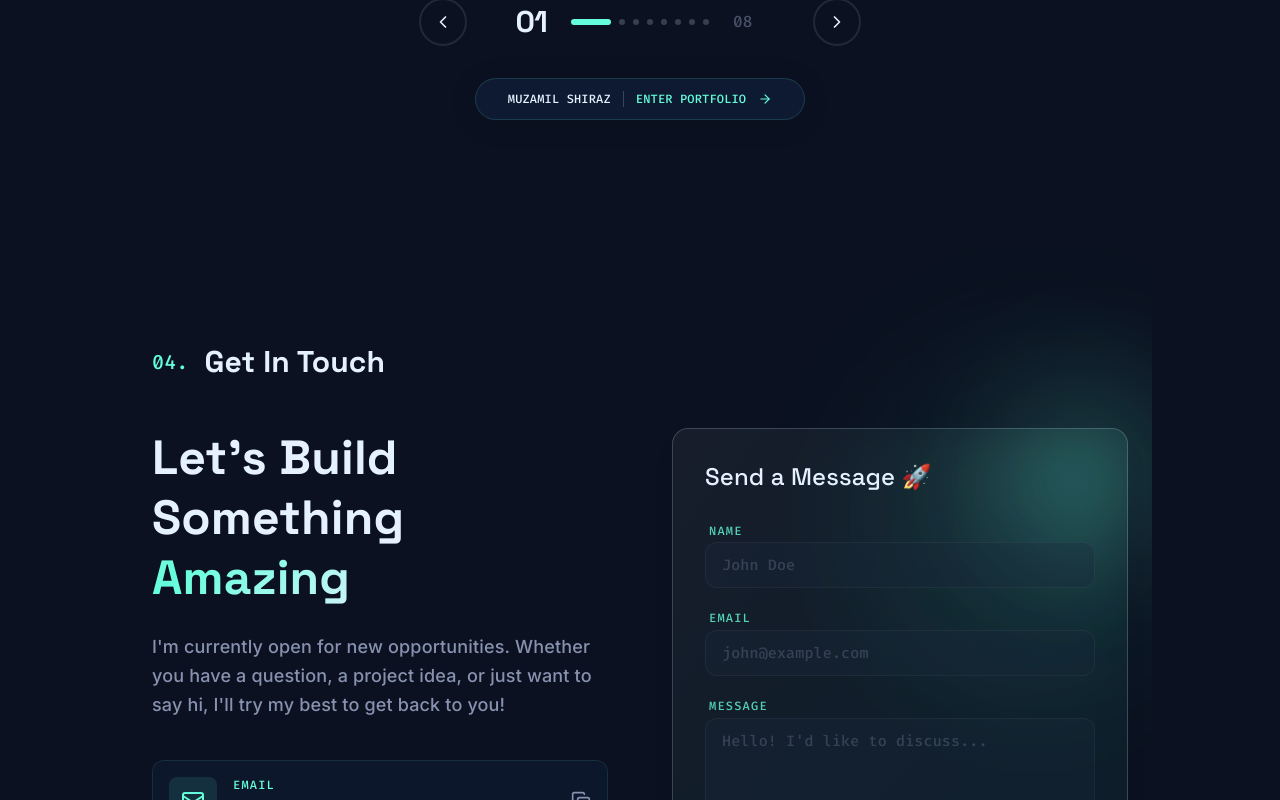
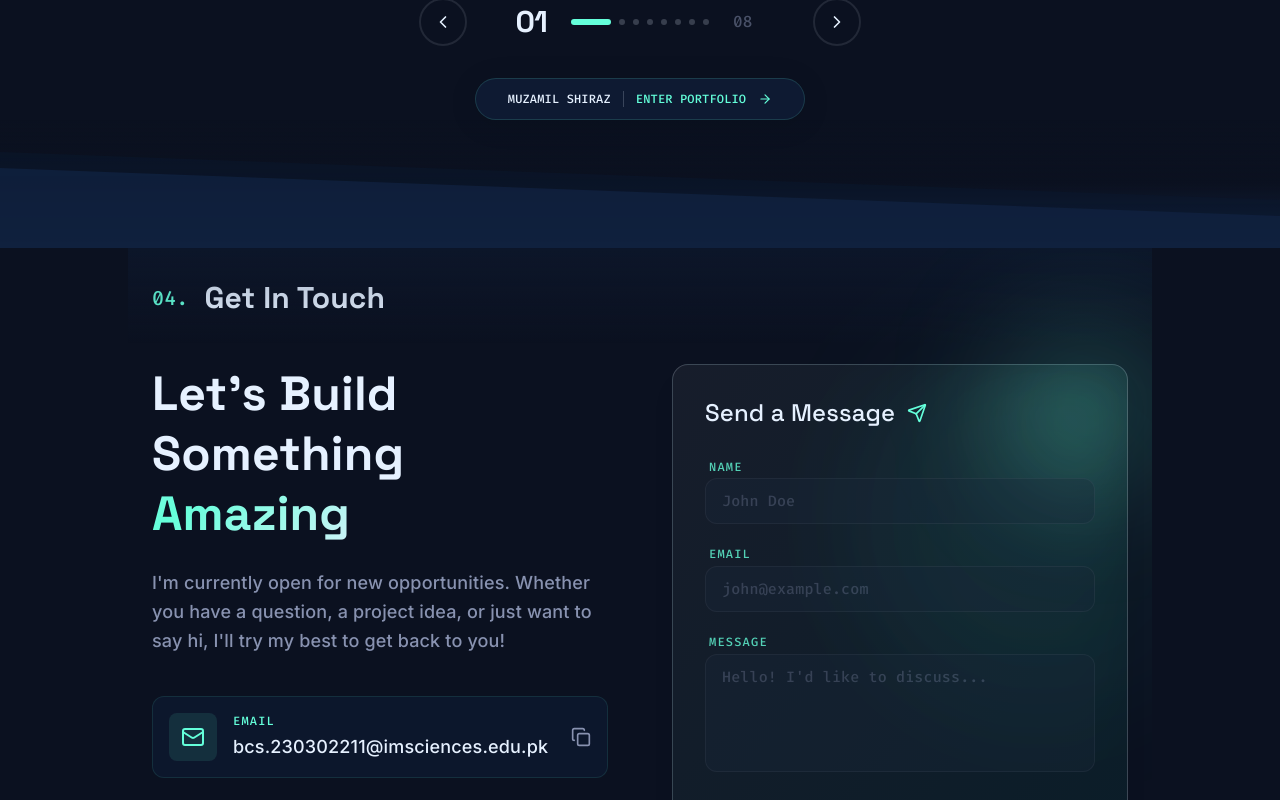
Before and after one commit to muz4miL/updated-portfolio, a Next.js app: page / in a window 1280 px wide. Shown: the part 3820-4620 px from the top of the page. Built offline with nearby package versions, Linux system fonts and the light colour scheme.

Commit message:
Polish: replaced emoji with premium Send icon, added diagonal transition bridge between teaser and contact sections

```diff
--- a/components/sections/Contact.jsx
+++ b/components/sections/Contact.jsx
@@ -2,7 +2,7 @@
 import React, { useState, useRef, useEffect } from "react";
 import SectionHeader from "../ui/SectionHeader";
 import Link from "next/link";
-import { ArrowRight, Mail, MapPin, Calendar, Copy, Check, Github, Linkedin } from "lucide-react";
+import { ArrowRight, Mail, MapPin, Calendar, Copy, Check, Github, Linkedin, Send } from "lucide-react";
 import { motion, AnimatePresence } from "framer-motion";
 import Magnetic from "../ui/Magnetic";
 import { useScrollContext } from "../../context/ScrollContext";
@@ -55,7 +55,10 @@ const Contact = () => {
   ];
 
   return (
-    <section id="contact" ref={sectionRef} className="py-24 max-w-5xl mx-auto px-6 relative overflow-hidden">
+    <section id="contact" ref={sectionRef} className="pt-8 pb-24 max-w-5xl mx-auto px-6 relative overflow-hidden">
+      {/* Subtle Top Gradient Overlay */}
+      <div className="absolute top-0 left-0 right-0 h-24 bg-gradient-to-b from-lightNavy/30 to-transparent pointer-events-none"></div>
+
       <SectionHeader number="04" title="Get In Touch" />
       <div className="grid grid-cols-1 lg:grid-cols-2 gap-16 mt-12 relative z-10">
         {/* Left Column */}
@@ -136,7 +139,10 @@ const Contact = () => {
             className="p-8 rounded-2xl border border-white/20 relative overflow-hidden backdrop-blur-[30px] bg-navy/60 shadow-xl"
             style={{ background: 'linear-gradient(to bottom right, rgba(255,255,255,0.05), rgba(0,255,200,0.05))' }}
           >
-            <h3 className="font-heading text-2xl text-white mb-6">Send a Message 🚀</h3>
+            <h3 className="font-heading text-2xl text-white mb-6 flex items-center gap-3">
+              Send a Message
+              <Send size={20} className="text-teal" />
+            </h3>
             <form onSubmit={handleSubmit} className="space-y-4">
               <div className="space-y-2">
                 <label htmlFor="name" className="text-xs font-mono text-teal/80 uppercase tracking-widest ml-1">Name</label>
--- a/components/sections/ModelingTeaser.jsx
+++ b/components/sections/ModelingTeaser.jsx
@@ -15,7 +15,7 @@ const ModelingTeaser = () => {
         { src: "/modeling/22.png", alt: "Modeling Shot 2" },
         { src: "/modeling/33.png", alt: "Modeling Shot 3" },
         { src: "/modeling/44.png", alt: "Modeling Shot 4" },
-        { src: "/modeling/55.png", alt: "Modeling Shot 5" },
+        { src: "/modeling/88.png", alt: "Modeling Shot 5" },
         { src: "/modeling/65.png", alt: "Modeling Shot 6" },
         { src: "/modeling/66.png", alt: "Modeling Shot 7" },
         { src: "/modeling/77.png", alt: "Modeling Shot 8" },
@@ -164,8 +164,8 @@ const ModelingTeaser = () => {
                                     key={idx}
                                     onClick={() => goToSlide(idx)}
                                     className={`h-1.5 rounded-full transition-all duration-300 ${idx === currentIndex
-                                            ? "w-10 bg-teal"
-                                            : "w-1.5 bg-white/20 hover:bg-white/40"
+                                        ? "w-10 bg-teal"
+                                        : "w-1.5 bg-white/20 hover:bg-white/40"
                                         }`}
                                     aria-label={`Go to slide ${idx + 1}`}
                                 />
@@ -213,8 +213,8 @@ const ModelingTeaser = () => {
                                     key={idx}
                                     onClick={() => goToSlide(idx)}
                                     className={`h-1.5 rounded-full transition-all duration-300 ${idx === currentIndex
-                                            ? "w-8 bg-teal"
-                                            : "w-1.5 bg-white/20"
+                                        ? "w-8 bg-teal"
+                                        : "w-1.5 bg-white/20"
                                         }`}
                                     aria-label={`Go to slide ${idx + 1}`}
                                 />
@@ -241,6 +241,15 @@ const ModelingTeaser = () => {
                 </div>
 
             </div>
+
+            {/* Premium Diagonal Transition Bridge */}
+            <div className="absolute bottom-0 left-0 right-0 h-32 pointer-events-none">
+                <div className="absolute inset-0 bg-gradient-to-b from-transparent via-navy/50 to-lightNavy"></div>
+                <svg className="absolute bottom-0 w-full h-24" viewBox="0 0 1200 120" preserveAspectRatio="none">
+                    <path d="M0,0 L1200,60 L1200,120 L0,120 Z" fill="#0A192F" opacity="0.5"></path>
+                    <path d="M0,20 L1200,80 L1200,120 L0,120 Z" fill="#112240" opacity="0.8"></path>
+                </svg>
+            </div>
         </section>
     );
 };
```
